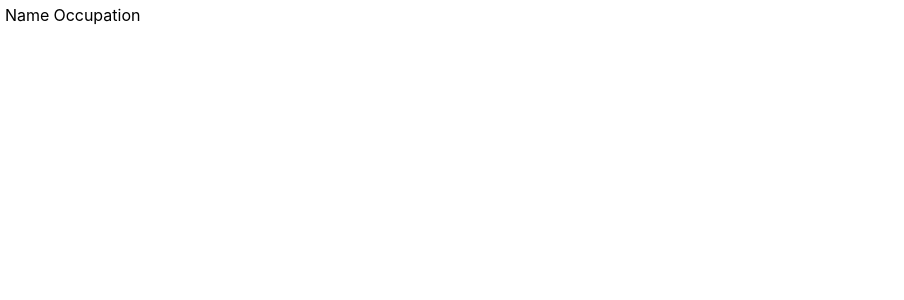
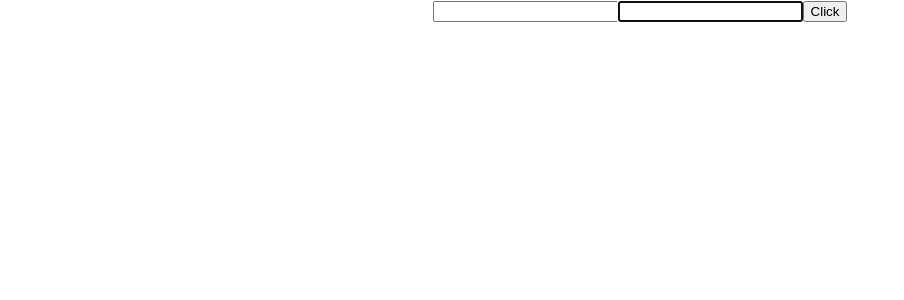
Before and after one commit to BushraMateen/React-project, a React (Create React App) app: page / in a window 1280 px wide. Shown: the top 300 px of the page, without its empty margins (0-904 px from the left). Built offline with nearby package versions, Linux system fonts and the light colour scheme.

Commit message:
RefsDemo

```diff
--- a/src/App.js
+++ b/src/App.js
@@ -19,14 +19,15 @@
 import LifecycleA from './Components/LifecycleA';
 import FragmentDemo from './Components/FragmentDemo';
 import Table from './Components/Table';
-
+import RefsDemo from './Components/RefsDemo';
 
 
 class App extends Component {
   render () {
     return (
       <div className="App">
-        <Table />
+        <RefsDemo />
+        {/* <Table /> */}
         {/* <FragmentDemo /> */}
         {/* <LifecycleA /> */}
         {/* <Form /> */}
--- /dev/null
+++ b/src/Components/RefsDemo.js
@@ -0,0 +1,37 @@
+import React from "react";
+import { Component } from "react";
+
+
+class RefsDemo extends Component{
+    constructor(props){
+        super(props)
+        this.inputRef = React.createRef()
+        this.cbref = null
+        this.setcbRef = element => {
+            this.cbRef = element
+        }
+    }
+    componentDidMount(){
+        if(this.cbRef){
+            this.cbRef.focus()
+
+        }
+        // this.inputRef.current.focus()
+        // console.log(this.inputRef)
+    }
+    clickHandler =() => {
+        alert(this.inputRef.current.value)
+    }
+
+    render(){
+        return(
+            <div>
+                <input type="text"  ref = {this.inputRef} />
+                <input type = "text" ref = {this.setcbRef} />
+                <button onClick={this.clickHandler}>Click</button>
+            </div>
+        )
+    }
+}
+
+export default RefsDemo
```
